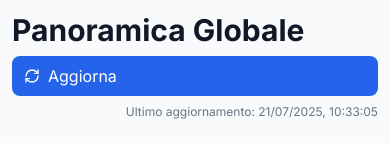
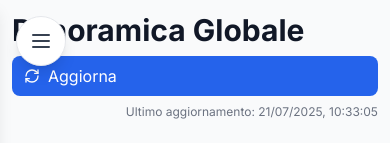
Before and after one commit to FlavioLombardi95/DashEconomics, a Next.js app: page / in a window 390 px wide. Shown: the top 143 px of the page. Built offline with nearby package versions, Linux system fonts and the light colour scheme; no server answers.

Commit message:
Fix: Risolto problema menu mobile - Sidebar ora sempre presente per gestire mobile e desktop - Hamburger menu funzionante su mobile - Indicatore sezione attiva aggiunto - Layout ottimizzato per navigazione mobile

```diff
--- a/app/page.tsx
+++ b/app/page.tsx
@@ -30,12 +30,9 @@ export default function Dashboard() {
 
   return (
     <div className="flex h-screen bg-gray-50 md:flex-row flex-col">
-      {/* Sidebar: visibile solo su md+ */}
-      <div className="hidden md:block">
-        <Sidebar activeSection={activeSection} setActiveSection={setActiveSection} />
-      </div>
-      {/* Sidebar mobile gestita internamente dal componente Sidebar */}
-      <main className="flex-1 overflow-auto p-3 sm:p-4 md:p-6">
+      {/* Sidebar: sempre presente per gestire mobile e desktop */}
+      <Sidebar activeSection={activeSection} setActiveSection={setActiveSection} />
+      <main className="flex-1 overflow-auto p-3 sm:p-4 md:p-6 md:ml-0">
         <div className="max-w-7xl mx-auto w-full">
           {renderSection()}
         </div>
--- a/components/Sidebar.tsx
+++ b/components/Sidebar.tsx
@@ -31,11 +31,11 @@ export default function Sidebar({ activeSection, setActiveSection }: SidebarProp
     <>
       {/* Hamburger menu visibile solo su mobile */}
       <button
-        className="md:hidden fixed top-4 left-4 z-50 p-2 bg-white rounded-full shadow-lg border border-gray-200"
+        className="md:hidden fixed top-4 left-4 z-50 p-3 bg-white rounded-full shadow-lg border border-gray-200 hover:bg-gray-50"
         onClick={() => setSidebarOpen(true)}
         aria-label="Apri menu"
       >
-        <svg className="w-7 h-7 text-gray-700" fill="none" stroke="currentColor" strokeWidth="2" viewBox="0 0 24 24"><path strokeLinecap="round" strokeLinejoin="round" d="M4 6h16M4 12h16M4 18h16" /></svg>
+        <svg className="w-6 h-6 text-gray-700" fill="none" stroke="currentColor" strokeWidth="2" viewBox="0 0 24 24"><path strokeLinecap="round" strokeLinejoin="round" d="M4 6h16M4 12h16M4 18h16" /></svg>
       </button>
 
       {/* Overlay e sidebar mobile */}
@@ -44,7 +44,7 @@ export default function Sidebar({ activeSection, setActiveSection }: SidebarProp
         onClick={() => setSidebarOpen(false)}
       />
       <aside
-        className={`fixed top-0 left-0 h-full w-64 bg-white shadow-lg border-r border-gray-200 z-50 transform transition-transform duration-200 md:relative md:translate-x-0 ${sidebarOpen ? 'translate-x-0' : '-translate-x-full'} md:block`}
+        className={`fixed top-0 left-0 h-full w-64 bg-white shadow-lg border-r border-gray-200 z-50 transform transition-transform duration-200 md:relative md:translate-x-0 md:block ${sidebarOpen ? 'translate-x-0' : '-translate-x-full'}`}
       >
         <div className="p-6 flex items-center justify-between md:block">
           <div>
@@ -78,6 +78,13 @@ export default function Sidebar({ activeSection, setActiveSection }: SidebarProp
             )
           })}
         </nav>
+
+        {/* Indicatore mobile della sezione attiva */}
+        <div className="md:hidden mt-6 p-4 bg-blue-50 rounded-lg mx-4">
+          <div className="text-sm text-blue-700 font-medium">
+            Sezione attiva: {menuItems.find(item => item.id === activeSection)?.label}
+          </div>
+        </div>
         <div className="absolute bottom-6 left-6 right-6">
           <div className="text-xs text-gray-500 text-center">
             © 2024 Global Economic Dashboard
```
